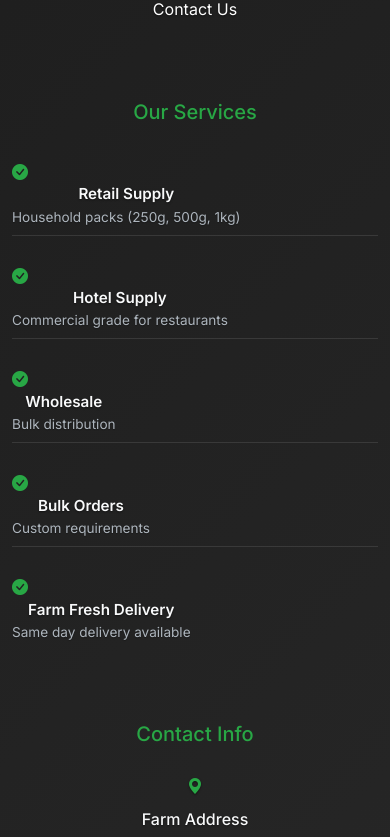
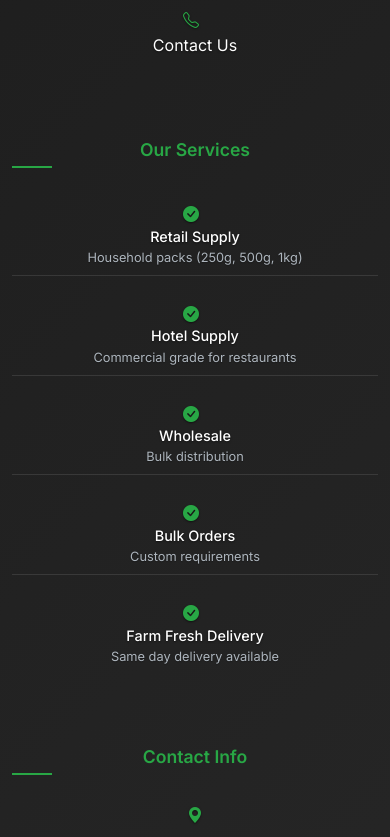
Before and after one commit to dhirajpatil-ufo/TrisyamFarms, an Angular app: page /TrisyamFarms/#/ in a window 390 px wide. Shown: the part 4940-5777 px from the top of the page. Built offline with nearby package versions, Linux system fonts and the light colour scheme.

Commit message:
footer changes.

```diff
--- a/src/app/components/footer/footer.component.html
+++ b/src/app/components/footer/footer.component.html
@@ -53,21 +53,22 @@
         </div>
       </div>
 
-      <!-- Services Section - UPDATED -->
+      <!-- Services Section - FIXED RESPONSIVE DESIGN -->
       <div class="col-lg-3 col-md-6">
         <div class="footer-services mb-4">
           <h5 class="text-success mb-4">Our Services</h5>
-          <div class="services-list">
-            <div *ngFor="let service of services" class="service-item mb-3">
-              <div class="d-flex align-items-start">
-                <i class="bi bi-check-circle-fill text-success me-2 flex-shrink-0 mt-1"></i>
+          <ul class="list-unstyled">
+            <li *ngFor="let service of services" class="mb-3">
+              <a href="javascript:void(0)"
+                 class="text-white text-decoration-none d-flex align-items-center service-link">
+                <i class="bi bi-check-circle-fill text-success me-2"></i>
                 <div class="service-content">
-                  <h6 class="text-light mb-1">{{service.label}}</h6>
+                  <span class="d-block mb-1">{{service.label}}</span>
                   <small class="text-muted">{{service.description}}</small>
                 </div>
-              </div>
-            </div>
-          </div>
+              </a>
+            </li>
+          </ul>
         </div>
       </div>
 
--- a/src/app/components/footer/footer.component.scss
+++ b/src/app/components/footer/footer.component.scss
@@ -73,93 +73,103 @@
   }
 }
 
-.footer-link {
-  transition: all 0.3s;
-  padding: 5px 0;
+/* Services Section - MATCHING OTHER SECTIONS */
+.footer-services {
+  .service-link {
+    transition: all 0.3s;
+    padding: 8px 0;
+    display: block;
 
-  &:hover {
-    color: #28a745 !important;
-    transform: translateX(5px);
+    &:hover {
+      color: #28a745 !important;
+      transform: translateX(5px);
+
+      i {
+        transform: scale(1.2);
+      }
+
+      .service-content {
+        small {
+          color: #6c757d !important;
+        }
+      }
+    }
 
     i {
-      transform: scale(1.2);
+      transition: transform 0.3s;
+      flex-shrink: 0;
+      margin-top: 2px;
+    }
+
+    .service-content {
+      span {
+        font-size: 0.95rem;
+        font-weight: 500;
+        line-height: 1.2;
+        display: block;
+        margin-bottom: 2px;
+      }
+
+      small {
+        font-size: 0.85rem;
+        color: #adb5bd !important;
+        line-height: 1.4;
+        display: block;
+        transition: color 0.3s;
+      }
     }
   }
 
-  i {
-    transition: transform 0.3s;
-  }
-}
+  ul.list-unstyled {
+    li {
+      border-bottom: 1px solid rgba(255, 255, 255, 0.1);
 
-/* Footer Services Styles - FIXED */
-.footer-services {
-  .services-list {
-    .service-item {
-      .service-content {
-        h6 {
-          font-size: 0.95rem;
-          font-weight: 600;
-          color: #ffffff;
-          margin-bottom: 2px;
-          line-height: 1.2;
-        }
-
-        small {
-          font-size: 0.85rem;
-          color: #adb5bd !important;
-          line-height: 1.4;
-          display: block;
-        }
-      }
-
-      &:hover {
-        transform: translateX(5px);
-
-        .service-content {
-          h6 {
-            color: #28a745;
-          }
-
-          small {
-            color: #6c757d !important;
-          }
-        }
+      &:last-child {
+        border-bottom: none;
+        margin-bottom: 0 !important;
       }
     }
   }
 }
 
-/* Alternative: Card-style services */
-.service-cards {
-  .service-card {
-    background: rgba(255, 255, 255, 0.05);
-    border: 1px solid rgba(255, 255, 255, 0.1);
-    border-radius: 8px;
-    padding: 12px;
-    margin-bottom: 10px;
-    transition: all 0.3s ease;
+/* Quick Links */
+.footer-links {
+  .footer-link {
+    transition: all 0.3s;
+    padding: 5px 0;
 
     &:hover {
-      background: rgba(40, 167, 69, 0.1);
-      border-color: rgba(40, 167, 69, 0.3);
-      transform: translateY(-3px);
+      color: #28a745 !important;
+      transform: translateX(5px);
+
+      i {
+        transform: scale(1.2);
+      }
     }
 
-    .service-title {
-      color: #ffffff;
-      font-size: 0.9rem;
-      font-weight: 600;
-      margin-bottom: 3px;
+    i {
+      transition: transform 0.3s;
     }
+  }
 
-    .service-desc {
-      color: #adb5bd;
-      font-size: 0.8rem;
-      line-height: 1.3;
+  ul.list-unstyled {
+    li {
+      border-bottom: 1px solid rgba(255, 255, 255, 0.1);
+
+      &:last-child {
+        border-bottom: none;
+        margin-bottom: 0 !important;
+      }
+
+      a {
+        padding: 8px 0;
+        display: block;
+      }
     }
   }
 }
 
+/* Match the contact section styling */
 .footer-contact {
   a {
     transition: color 0.3s;
@@ -167,6 +177,20 @@
     &:hover {
       color: #28a745 !important;
       text-decoration: underline !important;
+    }
+  }
+
+  ul.list-unstyled {
+    li {
+      border-bottom: 1px solid rgba(255, 255, 255, 0.1);
+      padding-bottom: 1rem;
+      margin-bottom: 1rem;
+
+      &:last-child {
+        border-bottom: none;
+        padding-bottom: 0;
+        margin-bottom: 0;
+      }
     }
   }
 }
@@ -251,6 +275,37 @@
     background: #218838;
     transform: translateY(-5px);
     box-shadow: 0 5px 15px rgba(40, 167, 69, 0.4);
+  }
+}
+
+/* Consistency in headings */
+h5.text-success {
+  font-size: 1.1rem;
+  font-weight: 600;
+  position: relative;
+  padding-bottom: 8px;
+
+  &::after {
+    content: '';
+    position: absolute;
+    bottom: 0;
+    left: 0;
+    width: 40px;
+    height: 2px;
+    background: #28a745;
+  }
+}
+
+/* Ensure all section containers have consistent spacing */
+.footer-links,
+.footer-services,
+.footer-contact {
+  .list-unstyled {
+    li {
+      &:last-child {
+        margin-bottom: 0;
+      }
+    }
   }
 }
 
@@ -342,6 +397,11 @@
   .footer-services,
   .footer-contact {
     margin-bottom: 30px;
+    text-align: center;
+
+    ul.list-unstyled {
+      text-align: center;
+    }
   }
 
   .social-media,
@@ -353,6 +413,28 @@
   .footer-bottom-links {
     justify-content: center !important;
     gap: 15px;
+  }
+
+  /* Responsive adjustments to match other sections */
+  .footer-services,
+  .footer-links,
+  .footer-contact {
+    text-align: center;
+
+    .d-flex {
+      flex-direction: column;
+      align-items: center;
+      text-align: center;
+    }
+
+    ul.list-unstyled {
+      text-align: center;
+    }
+
+    .service-link {
+      justify-content: center;
+      text-align: center;
+    }
   }
 
   .whatsapp-float {
@@ -379,6 +461,23 @@
 
       i {
         font-size: 1.3rem;
+      }
+    }
+  }
+}
+
+/* Mobile specific */
+@media (max-width: 576px) {
+  .footer-services {
+    .service-link {
+      .service-content {
+        span {
+          font-size: 0.9rem;
+        }
+
+        small {
+          font-size: 0.8rem;
+        }
       }
     }
   }
```
